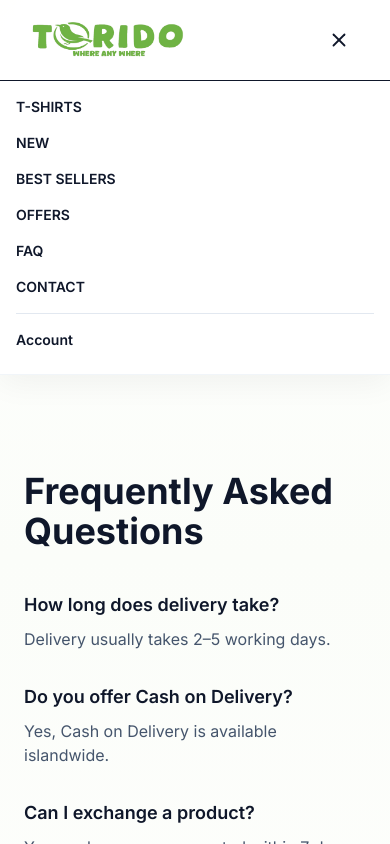
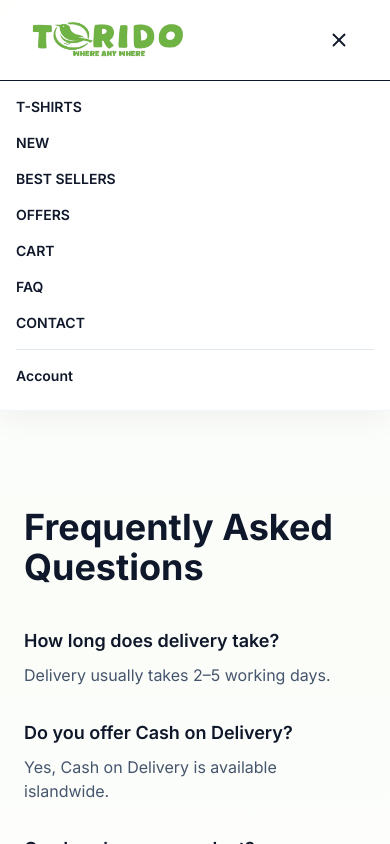
Before and after one commit to senaya-bandara/torido, a Next.js app: page /faq in a window 390 px wide. Both pictures are taken after a click on the button "Toggle mobile menu". Shown: the top 844 px of the page. Built offline with nearby package versions, Linux system fonts and the light colour scheme; no server answers.

Commit message:
Update Navbar.tsx

```diff
--- a/app/components/Navbar.tsx
+++ b/app/components/Navbar.tsx
@@ -292,6 +292,9 @@ className="
             <Link href="/offer" onClick={() => setMobileMenuOpen(false)}>
               Offers
             </Link>
+          <Link href="/cart" onClick={() => setMobileMenuOpen(false)}>
+  Cart
+</Link>
             <Link href="/faq" onClick={() => setMobileMenuOpen(false)}>
               FAQ
             </Link>
```
